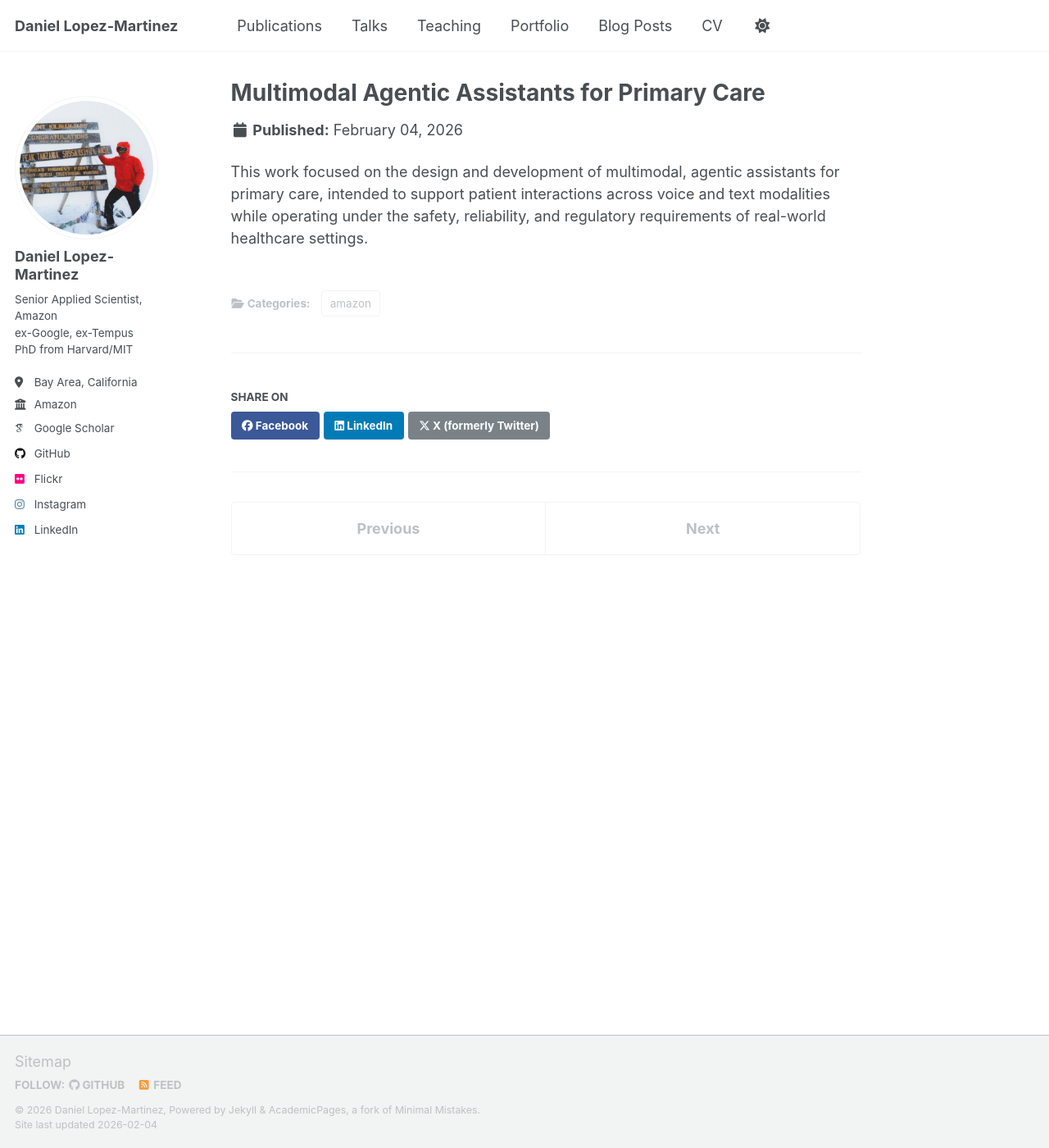
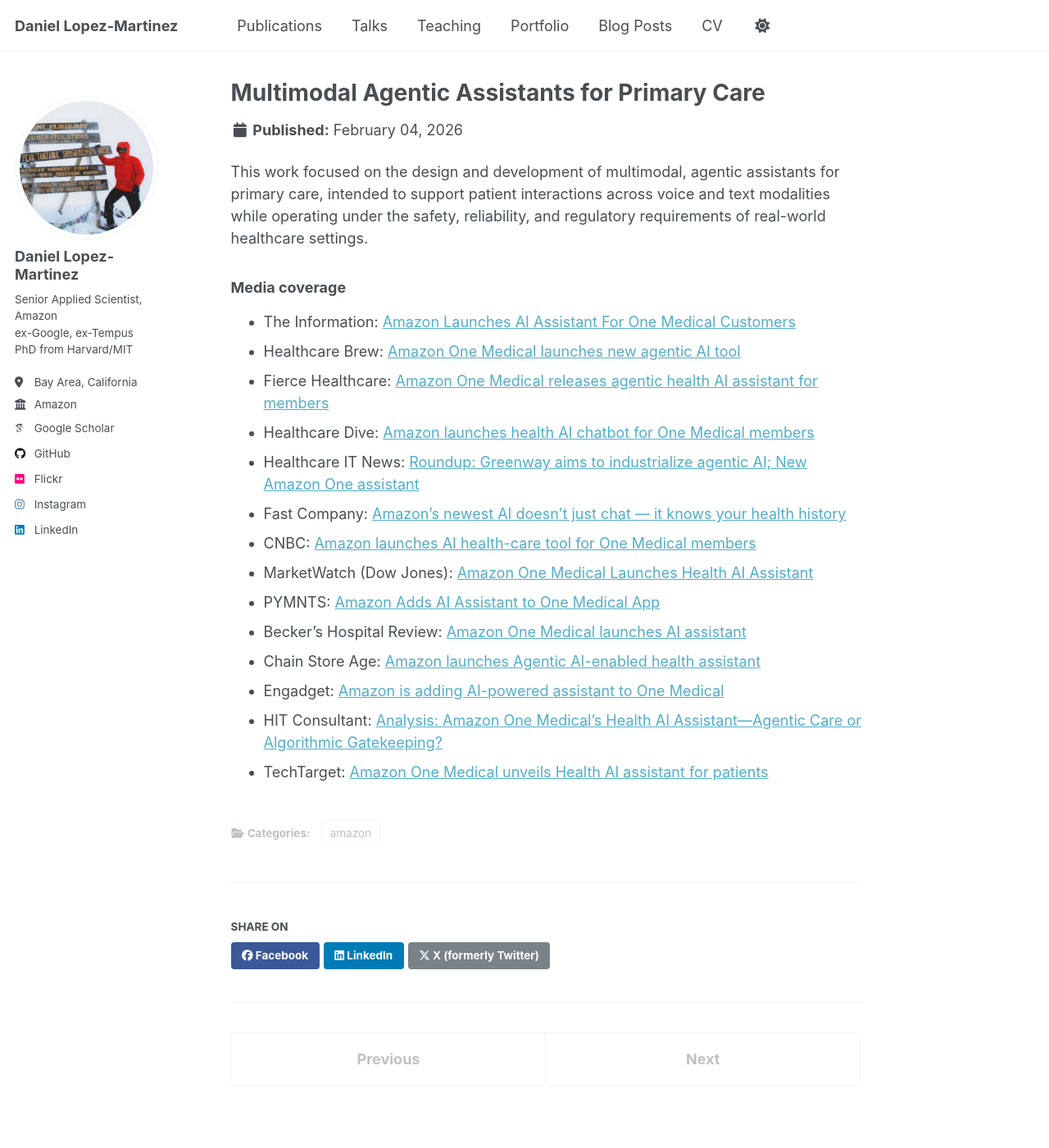
Before and after one commit to daniel-lopezmartinez/daniel-lopezmartinez.github.io, a Jekyll site: the page built from _portfolio/amazon-multimodal-agentic-assistants-primary-care.md, in a window 1280 px wide and 1400 px high. Shown: the whole window at 82% size. Built offline with Jekyll 4.4.1, drawn with Linux system fonts in a browser that asks for light colours; some web fonts are replaced; a script that is not in the unit is left out.

Commit message:
Adds media coverage

```diff
--- a/_portfolio/amazon-multimodal-agentic-assistants-primary-care.md
+++ b/_portfolio/amazon-multimodal-agentic-assistants-primary-care.md
@@ -7,3 +7,21 @@ order: 5
 ---
 
 This work focused on the design and development of multimodal, agentic assistants for primary care, intended to support patient interactions across voice and text modalities while operating under the safety, reliability, and regulatory requirements of real-world healthcare settings.
+
+
+### Media coverage
+
+- The Information: [Amazon Launches AI Assistant For One Medical Customers](https://www.theinformation.com/briefings/amazon-launches-ai-assistant-one-medical-customers "https://www.theinformation.com/briefings/amazon-launches-ai-assistant-one-medical-customers")
+- Healthcare Brew: [Amazon One Medical launches new agentic AI tool](https://www.healthcare-brew.com/stories/2026/01/22/amazon-one-medical-launches-new-agentic-ai-tool "https://www.healthcare-brew.com/stories/2026/01/22/amazon-one-medical-launches-new-agentic-ai-tool")
+- Fierce Healthcare: [Amazon One Medical releases agentic health AI assistant for members](https://www.fiercehealthcare.com/ai-and-machine-learning/amazon-one-medical-releases-agentic-health-ai-assistant-members "https://www.fiercehealthcare.com/ai-and-machine-learning/amazon-one-medical-releases-agentic-health-ai-assistant-members")
+- Healthcare Dive: [Amazon launches health AI chatbot for One Medical members](https://www.healthcaredive.com/news/amazon-one-medical-health-ai-assistant-chatbot/810235/ "https://www.healthcaredive.com/news/amazon-one-medical-health-ai-assistant-chatbot/810235/")
+- Healthcare IT News: [Roundup: Greenway aims to industrialize agentic AI; New Amazon One assistant](https://www.healthcareitnews.com/news/roundup-greenway-aims-industrialize-agentic-ai-new-amazon-one-assistant "https://www.healthcareitnews.com/news/roundup-greenway-aims-industrialize-agentic-ai-new-amazon-one-assistant")
+- Fast Company: [Amazon’s newest AI doesn’t just chat — it knows your health history](https://www.fastcompany.com/91478584/amazons-newest-ai-doesnt-just-chat-it-knows-your-health-history "https://www.fastcompany.com/91478584/amazons-newest-ai-doesnt-just-chat-it-knows-your-health-history")
+- CNBC: [Amazon launches AI health-care tool for One Medical members](https://www.cnbc.com/2026/01/21/amazon-ai-health-care-one-medical-members.html?&qsearchterm=amazon%20health%20AI "https://www.cnbc.com/2026/01/21/amazon-ai-health-care-one-medical-members.html?&qsearchterm=amazon%20health%20AI")
+- MarketWatch (Dow Jones): [Amazon One Medical Launches Health AI Assistant](https://www.marketwatch.com/story/amazon-one-medical-launches-health-ai-assistant-86c23bfa?mod=markets&gaa_at=eafs&gaa_n=AWEtsqcaea4bMdJ-HR7LayfUVY1ysHsC3MVnIyKJ8ybk3dRWNrFJV7ihRkBg0ffxXVg%3D&gaa_ts=69712ba2&gaa_sig=PiAeRVv89xqt4YVtsQCoseMo5tsQHLCsXq5PgR8JgcfuD2l1tMoZJqLrY9a54xYHoCOgPS-qriIzk_od4MJclw%3D%3D "https://www.marketwatch.com/story/amazon-one-medical-launches-health-ai-assistant-86c23bfa?mod=markets&gaa_at=eafs&gaa_n=AWEtsqcaea4bMdJ-HR7LayfUVY1ysHsC3MVnIyKJ8ybk3dRWNrFJV7ihRkBg0ffxXVg%3D&gaa_ts=69712ba2&gaa_sig=PiAeRVv89xqt4YVtsQCoseMo5tsQHLCsXq5PgR8JgcfuD2l1tMoZJqLrY9a54xYHoCOgPS-qriIzk_od4MJclw%3D%3D")
+- PYMNTS: [Amazon Adds AI Assistant to One Medical App](https://www.pymnts.com/amazon/2026/amazon-adds-ai-assistant-to-one-medical-app/ "https://www.pymnts.com/amazon/2026/amazon-adds-ai-assistant-to-one-medical-app/")
+- Becker’s Hospital Review: [Amazon One Medical launches AI assistant](https://www.beckershospitalreview.com/disruptors/amazon-one-medical-launches-ai-assistant/ "https://www.beckershospitalreview.com/disruptors/amazon-one-medical-launches-ai-assistant/")
+- Chain Store Age: [Amazon launches Agentic AI-enabled health assistant](https://chainstoreage.com/amazon-launches-agentic-ai-enabled-health-assistant "https://chainstoreage.com/amazon-launches-agentic-ai-enabled-health-assistant")
+- Engadget: [Amazon is adding AI-powered assistant to One Medical](https://www.engadget.com/ai/amazon-is-adding-ai-powered-assistant-to-one-medical-180803368.html "https://www.engadget.com/ai/amazon-is-adding-ai-powered-assistant-to-one-medical-180803368.html")
+- HIT Consultant: [Analysis: Amazon One Medical’s Health AI Assistant—Agentic Care or Algorithmic Gatekeeping?](https://hitconsultant.net/2026/01/21/health-ai-assistant-personalized-guidance-lab-results/ "https://hitconsultant.net/2026/01/21/health-ai-assistant-personalized-guidance-lab-results/")
+- TechTarget: [Amazon One Medical unveils Health AI assistant for patients](https://www.techtarget.com/patientengagement/news/366637543/Amazon-One-Medical-unveils-Health-AI-assistant-for-patients "https://www.techtarget.com/patientengagement/news/366637543/Amazon-One-Medical-unveils-Health-AI-assistant-for-patients")
```
